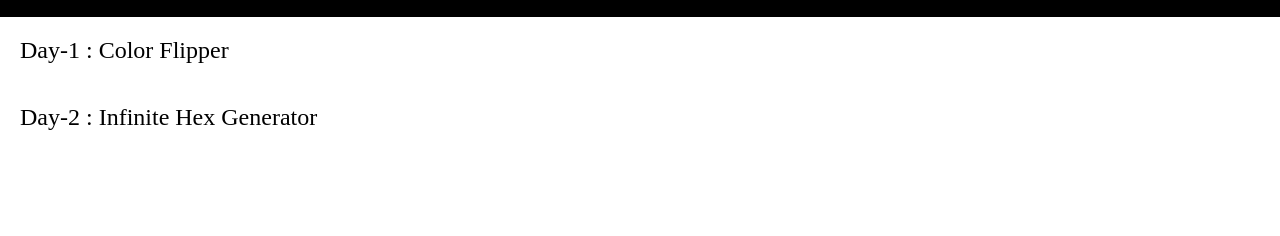
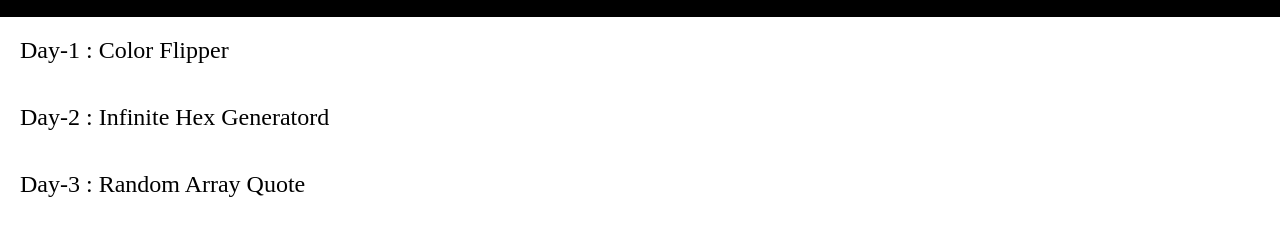
Before and after one commit to confy01/beginner, a plain HTML site: page index.html in a window 1280 px wide. Shown: the part 44-280 px from the top of the page. Drawn offline with Linux system fonts and the light colour scheme.

Commit message:
Add files via upload

```diff
--- a/index.html
+++ b/index.html
@@ -4,7 +4,7 @@
     <meta charset="UTF-8">
     <meta http-equiv="X-UA-Compatible" content="IE=edge">
     <meta name="viewport" content="width=device-width, initial-scale=1.0">
-    <title>Hundred days of code</title>
+    <title>flex</title>
     <link rel="stylesheet" href="styles/base.css">
 
 </head>
@@ -24,7 +24,10 @@
                 <a href="day1.html">Day-1 : Color Flipper</a>
             </li>
             <li>
-                <a href="day2.html">Day-2 : Infinite Hex  Generator</a>
+                <a href="day2.html">Day-2 : Infinite Hex  Generatord</a>
+            </li>
+            <li>
+                <a href="day3.html"> Day-3 : Random Array Quote</a>
             </li>
         </ul>
     </main>
```
